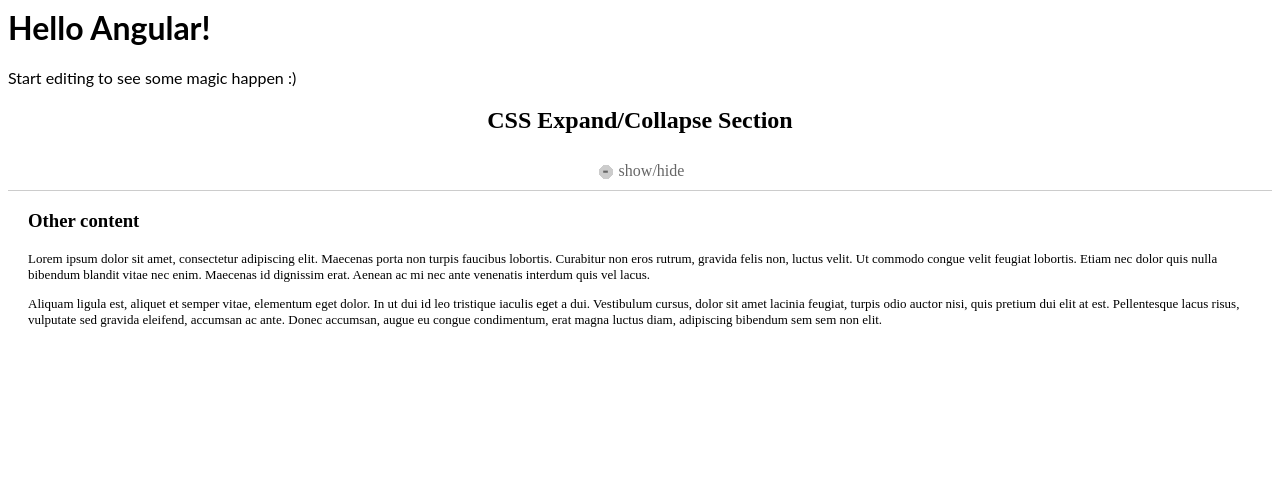
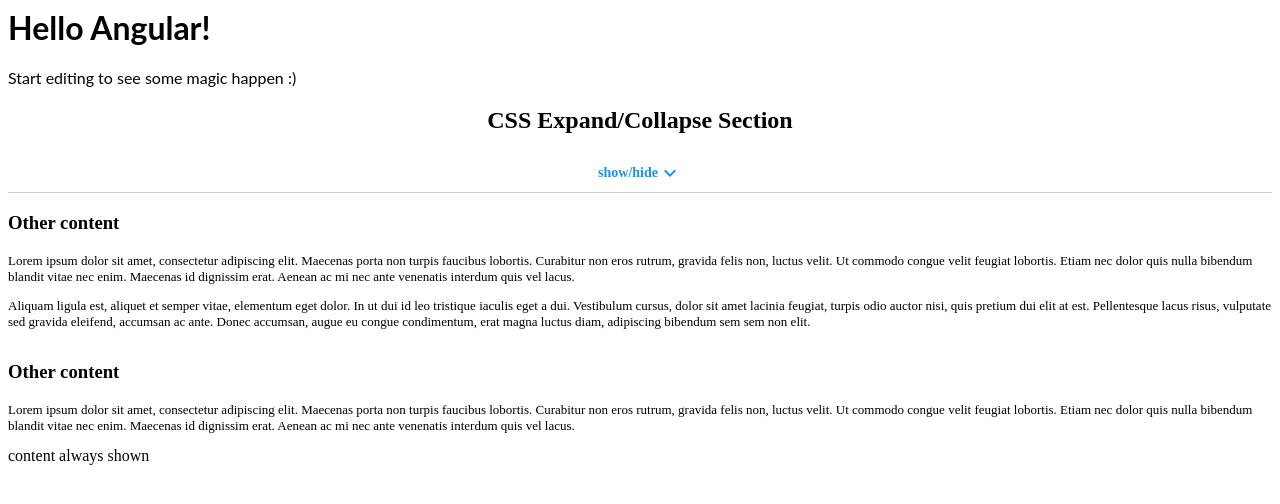
Before and after one commit to vBandiTv/angular-ui-component-tests, an Angular app: page / in a window 1280 px wide. Shown: the top 504 px of the page. Built offline with nearby package versions, Linux system fonts and the light colour scheme.

Commit message:
3 files modified, 1 added, 1 deleted

```diff
--- a/src/app/collapse/collapse.component.css
+++ /dev/null
@@ -1,59 +0,0 @@
-@import url(https://fonts.googleapis.com/css?family=Open+Sans:400,700);
-
-body {
-  font-family: "Open Sans", Arial;
-  background: #CCC;
-}
-h2 {
-  text-align: center;
-}
-p {
-  font-size: 13px;
-}
-input {
-  display: none;
-  visibility: hidden;
-}
-label {
-  display: block;
-  padding: 0.5em;
-  text-align: center;
-  border-bottom: 1px solid #CCC;
-  color: #666;
-}
-label:hover {
-  color: #000;
-}
-label::before {
-  font-family: Consolas, monaco, monospace;
-  font-weight: bold;
-  font-size: 15px;
-  content: "+";
-  vertical-align: text-top;
-  display: inline-block;
-  width: 20px;
-  height: 20px;
-  margin-right: 3px;
-  background: radial-gradient(ellipse at center, #CCC 50%, transparent 50%);
-}
-#expand {
-  height: 0px;
-  overflow: hidden;
-  transition: height 0.5s;
-  background-color: white;
-  color: #FFF;
-}
-section {
-  color: black;
-  padding: 0 20px;
-}
-#toggle:checked ~ #expand {
-  height: 250px;
-}
-#toggle:checked ~ label::before {
-  content: "-";
-}
-
-i.arrow-icon {
-  background: url(baseline_keyboard_arrow_up_black_18dp.png)
-}
--- a/src/app/collapse/collapse.component.html
+++ b/src/app/collapse/collapse.component.html
@@ -1,11 +1,20 @@
 <h2>CSS Expand/Collapse Section</h2>
   <input id="toggle" type="checkbox" checked>
-  <label for="toggle">show/hide<div class="arrow-icon"></div></label>
+  <label for="toggle">
+    <span>show/hide</span>
+    <i id="arrow-icon" class="material-icons">keyboard_arrow_up</i>
+  </label>
   <div id="expand">
-    <section>
     <h3>Other content</h3>
     <p>Lorem ipsum dolor sit amet, consectetur adipiscing elit. Maecenas porta non turpis faucibus lobortis. Curabitur non eros rutrum, gravida felis non, luctus velit. Ut commodo congue velit feugiat lobortis. Etiam nec dolor quis nulla bibendum blandit vitae nec enim. Maecenas id dignissim erat. Aenean ac mi nec ante venenatis interdum quis vel lacus.
     </p>
     <p>Aliquam ligula est, aliquet et semper vitae, elementum eget dolor. In ut dui id leo tristique iaculis eget a dui. Vestibulum cursus, dolor sit amet lacinia feugiat, turpis odio auctor nisi, quis pretium dui elit at est. Pellentesque lacus risus, vulputate sed gravida eleifend, accumsan ac ante. Donec accumsan, augue eu congue condimentum, erat magna luctus diam, adipiscing bibendum sem sem non elit.</p>
-  </section>
   </div>
+  <div id="expand">
+    <h3>Other content</h3>
+    <p>Lorem ipsum dolor sit amet, consectetur adipiscing elit. Maecenas porta non turpis faucibus lobortis. Curabitur non eros rutrum, gravida felis non, luctus velit. Ut commodo congue velit feugiat lobortis. Etiam nec dolor quis nulla bibendum blandit vitae nec enim. Maecenas id dignissim erat. Aenean ac mi nec ante venenatis interdum quis vel lacus.
+    </p>
+  </div>
+  <div>
+    content always shown
+  </div>
--- /dev/null
+++ b/src/app/collapse/collapse.component.scss
@@ -0,0 +1,55 @@
+@import url(https://fonts.googleapis.com/css?family=Open+Sans:400,500,600,700);
+
+body {
+  font-family: "Open Sans", Arial;
+  background: #CCC;
+}
+h2 {
+  text-align: center;
+}
+p {
+  font-size: 13px;
+  color: black
+}
+
+
+input {
+  display: none;
+  visibility: hidden;
+}
+
+label {
+  display: flex;
+  padding: 0.5em;
+  text-align: center;
+  border-bottom: 1px solid #CCC;
+  color: #1a91eb;
+  justify-content: center;
+  align-items: center;
+  font-weight: 600;
+  font-size: 14px;
+}
+
+#expand {
+  max-height: 0px;
+  overflow: hidden;
+  transition: max-height 0.5s;
+  background-color: white;
+}
+
+#toggle:checked ~ #expand {
+  max-height: 30vh;
+}
+
+#arrow-icon {
+  transition: transform 400ms ease;
+  color: black;
+}
+
+#toggle:checked ~ label {
+  #arrow-icon {
+  color: #1a91eb;
+  transform: rotate( -180deg );
+  transition: transform 400ms ease, color 400ms ease;
+  }
+}
--- a/src/app/collapse/collapse.component.ts
+++ b/src/app/collapse/collapse.component.ts
@@ -3,7 +3,7 @@
 @Component({
   selector: 'app-collapse',
   templateUrl: './collapse.component.html',
-  styleUrls: ['./collapse.component.css']
+  styleUrls: ['./collapse.component.scss']
 })
 export class CollapseComponent implements OnInit {
 
--- a/src/index.html
+++ b/src/index.html
@@ -1 +1,6 @@
-<my-app>loading</my-app>
+<head>
+  <link rel="stylesheet" href="https://fonts.googleapis.com/icon?family=Material+Icons">
+</head>
+<body>
+  <my-app>loading</my-app>
+</body>
```
